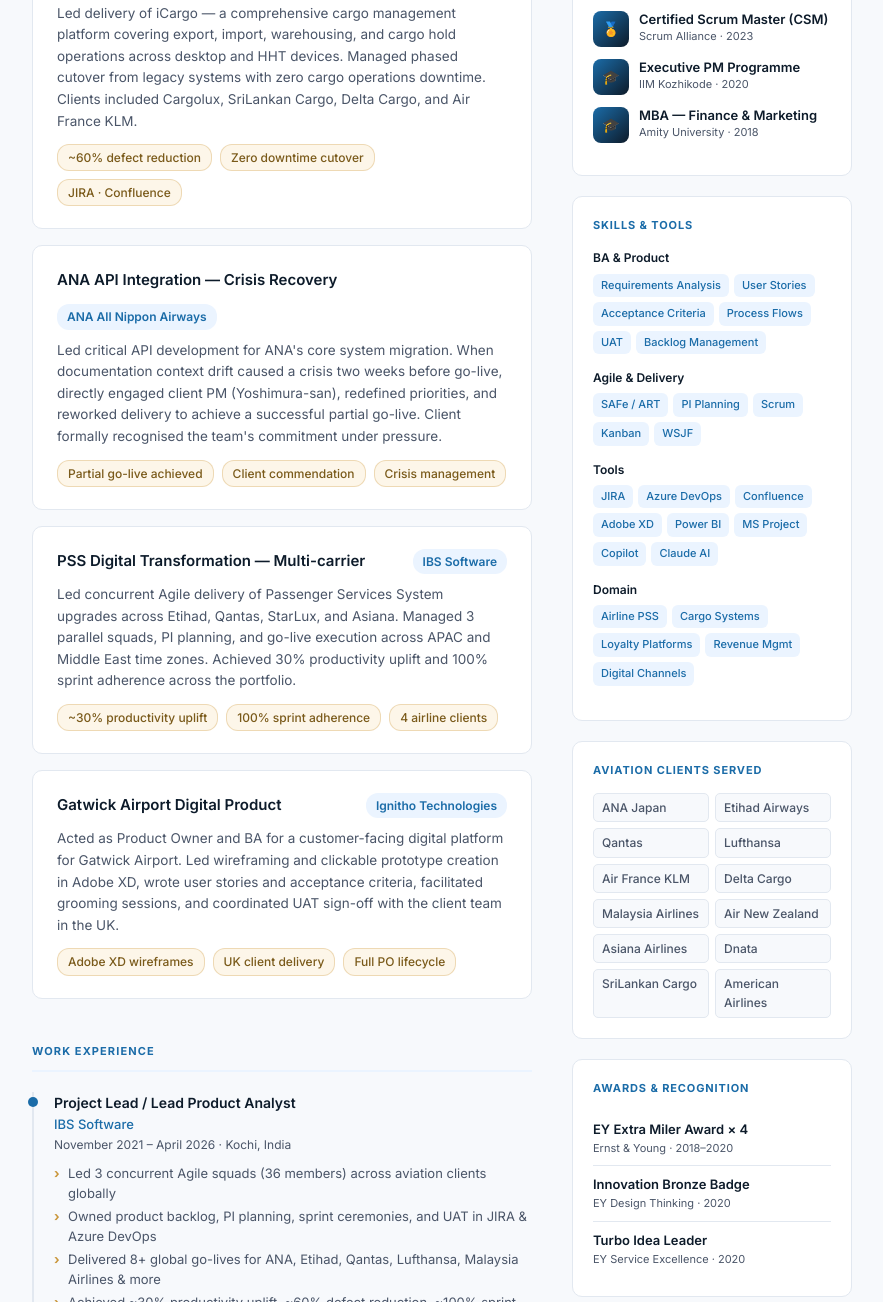
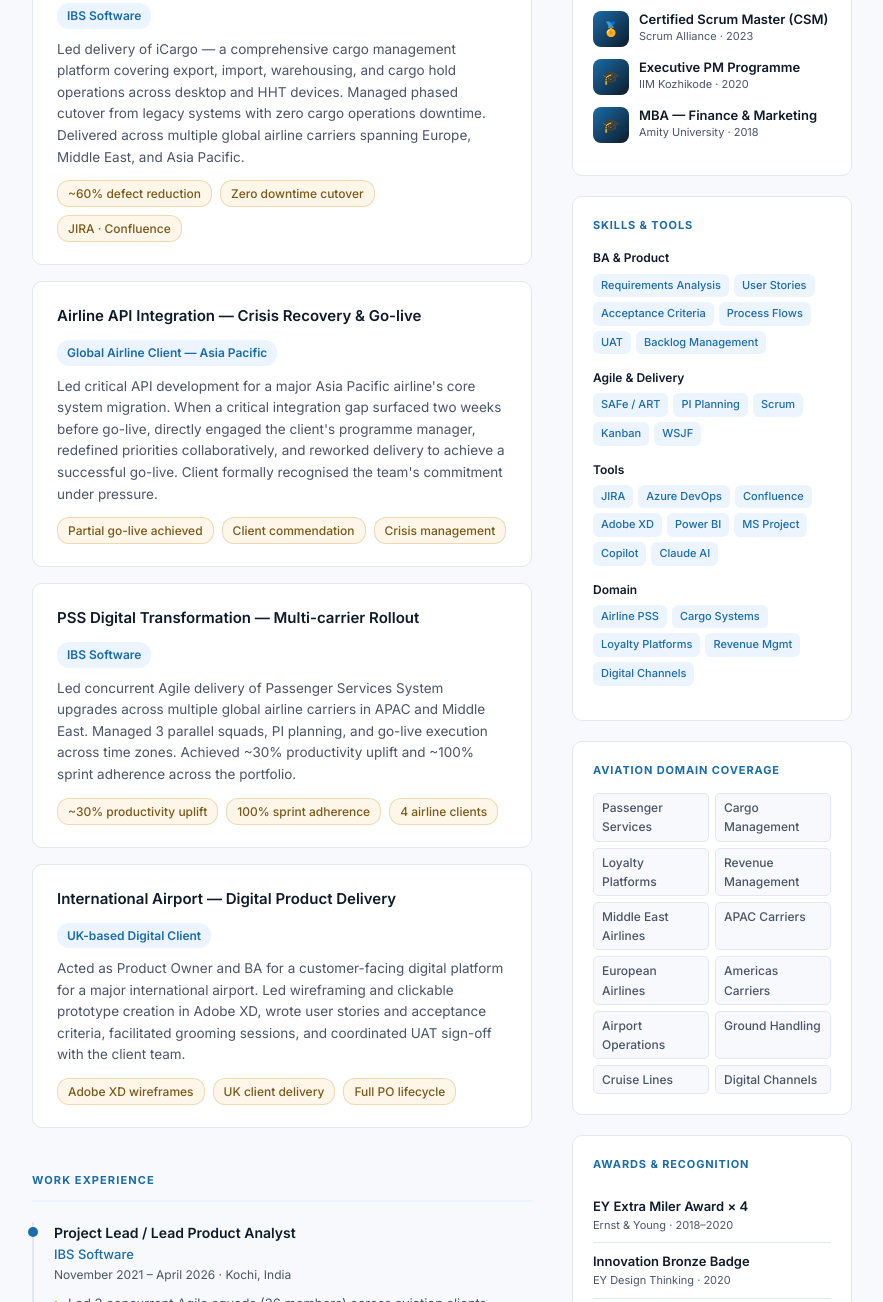
Before and after one commit to gishnu-unni/gishnu-unni.github.io, a plain HTML site: page index.html in a window 1280 px wide. Shown: the part 642-1944 px from the top of the page, without its empty margins (198-1081 px from the left). Drawn offline with nearby package versions, Linux system fonts and the light colour scheme.

Commit message:
Update index.html
Change update > removed specific names

```diff
--- a/index.html
+++ b/index.html
@@ -497,10 +497,10 @@
 
       <div class="project-card">
         <div class="project-header">
-          <div class="project-title">iCargo Platform — Multi-Airline Global Rollout</div>
+          <div class="project-title">Cargo Management Platform — Global Airline Rollout</div>
           <div class="project-client">IBS Software</div>
         </div>
-        <p class="project-desc">Led delivery of iCargo — a comprehensive cargo management platform covering export, import, warehousing, and cargo hold operations across desktop and HHT devices. Managed phased cutover from legacy systems with zero cargo operations downtime. Clients included Cargolux, SriLankan Cargo, Delta Cargo, and Air France KLM.</p>
+        <p class="project-desc">Led delivery of iCargo — a comprehensive cargo management platform covering export, import, warehousing, and cargo hold operations across desktop and HHT devices. Managed phased cutover from legacy systems with zero cargo operations downtime. Delivered across multiple global airline carriers spanning Europe, Middle East, and Asia Pacific.</p>
         <div class="project-outcomes">
           <span class="outcome-pill">~60% defect reduction</span>
           <span class="outcome-pill">Zero downtime cutover</span>
@@ -510,10 +510,10 @@
 
       <div class="project-card">
         <div class="project-header">
-          <div class="project-title">ANA API Integration — Crisis Recovery</div>
-          <div class="project-client">ANA All Nippon Airways</div>
+          <div class="project-title">Airline API Integration — Crisis Recovery &amp; Go-live</div>
+          <div class="project-client">Global Airline Client — Asia Pacific</div>
         </div>
-        <p class="project-desc">Led critical API development for ANA's core system migration. When documentation context drift caused a crisis two weeks before go-live, directly engaged client PM (Yoshimura-san), redefined priorities, and reworked delivery to achieve a successful partial go-live. Client formally recognised the team's commitment under pressure.</p>
+        <p class="project-desc">Led critical API development for a major Asia Pacific airline's core system migration. When a critical integration gap surfaced two weeks before go-live, directly engaged the client's programme manager, redefined priorities collaboratively, and reworked delivery to achieve a successful go-live. Client formally recognised the team's commitment under pressure.</p>
         <div class="project-outcomes">
           <span class="outcome-pill">Partial go-live achieved</span>
           <span class="outcome-pill">Client commendation</span>
@@ -523,10 +523,10 @@
 
       <div class="project-card">
         <div class="project-header">
-          <div class="project-title">PSS Digital Transformation — Multi-carrier</div>
+          <div class="project-title">PSS Digital Transformation — Multi-carrier Rollout</div>
           <div class="project-client">IBS Software</div>
         </div>
-        <p class="project-desc">Led concurrent Agile delivery of Passenger Services System upgrades across Etihad, Qantas, StarLux, and Asiana. Managed 3 parallel squads, PI planning, and go-live execution across APAC and Middle East time zones. Achieved 30% productivity uplift and 100% sprint adherence across the portfolio.</p>
+        <p class="project-desc">Led concurrent Agile delivery of Passenger Services System upgrades across multiple global airline carriers in APAC and Middle East. Managed 3 parallel squads, PI planning, and go-live execution across time zones. Achieved ~30% productivity uplift and ~100% sprint adherence across the portfolio.</p>
         <div class="project-outcomes">
           <span class="outcome-pill">~30% productivity uplift</span>
           <span class="outcome-pill">100% sprint adherence</span>
@@ -536,10 +536,10 @@
 
       <div class="project-card">
         <div class="project-header">
-          <div class="project-title">Gatwick Airport Digital Product</div>
-          <div class="project-client">Ignitho Technologies</div>
+          <div class="project-title">International Airport — Digital Product Delivery</div>
+          <div class="project-client">UK-based Digital Client</div>
         </div>
-        <p class="project-desc">Acted as Product Owner and BA for a customer-facing digital platform for Gatwick Airport. Led wireframing and clickable prototype creation in Adobe XD, wrote user stories and acceptance criteria, facilitated grooming sessions, and coordinated UAT sign-off with the client team in the UK.</p>
+        <p class="project-desc">Acted as Product Owner and BA for a customer-facing digital platform for a major international airport. Led wireframing and clickable prototype creation in Adobe XD, wrote user stories and acceptance criteria, facilitated grooming sessions, and coordinated UAT sign-off with the client team.</p>
         <div class="project-outcomes">
           <span class="outcome-pill">Adobe XD wireframes</span>
           <span class="outcome-pill">UK client delivery</span>
@@ -560,7 +560,7 @@
         <ul class="exp-bullets">
           <li>Led 3 concurrent Agile squads (36 members) across aviation clients globally</li>
           <li>Owned product backlog, PI planning, sprint ceremonies, and UAT in JIRA & Azure DevOps</li>
-          <li>Delivered 8+ global go-lives for ANA, Etihad, Qantas, Lufthansa, Malaysia Airlines & more</li>
+          <li>Delivered 8+ global go-lives for airline clients across Middle East, APAC, Europe, and Americas</li>
           <li>Achieved ~30% productivity uplift, ~60% defect reduction, ~100% sprint adherence</li>
         </ul>
       </div>
@@ -571,7 +571,7 @@
         <div class="exp-period">December 2020 – November 2021 · Kochi, India</div>
         <ul class="exp-bullets">
           <li>Owned requirements lifecycle — wireframes (Adobe XD), user stories, acceptance criteria</li>
-          <li>Delivered digital products for Gatwick Airport, Westwood Pharmacy, Cloud5</li>
+          <li>Delivered digital products for clients across aviation, healthcare, and hospitality sectors in the UK and USA</li>
           <li>Facilitated all Agile ceremonies and managed product backlogs in JIRA</li>
         </ul>
       </div>
@@ -686,20 +686,20 @@
 
     <!-- AIRLINE CLIENTS -->
     <div class="sidebar-card">
-      <div class="sidebar-title">Aviation Clients Served</div>
+      <div class="sidebar-title">Aviation Domain Coverage</div>
       <div class="client-grid">
-        <span class="client-name">ANA Japan</span>
-        <span class="client-name">Etihad Airways</span>
-        <span class="client-name">Qantas</span>
-        <span class="client-name">Lufthansa</span>
-        <span class="client-name">Air France KLM</span>
-        <span class="client-name">Delta Cargo</span>
-        <span class="client-name">Malaysia Airlines</span>
-        <span class="client-name">Air New Zealand</span>
-        <span class="client-name">Asiana Airlines</span>
-        <span class="client-name">Dnata</span>
-        <span class="client-name">SriLankan Cargo</span>
-        <span class="client-name">American Airlines</span>
+        <span class="client-name">Passenger Services</span>
+        <span class="client-name">Cargo Management</span>
+        <span class="client-name">Loyalty Platforms</span>
+        <span class="client-name">Revenue Management</span>
+        <span class="client-name">Middle East Airlines</span>
+        <span class="client-name">APAC Carriers</span>
+        <span class="client-name">European Airlines</span>
+        <span class="client-name">Americas Carriers</span>
+        <span class="client-name">Airport Operations</span>
+        <span class="client-name">Ground Handling</span>
+        <span class="client-name">Cruise Lines</span>
+        <span class="client-name">Digital Channels</span>
       </div>
     </div>
 
```
